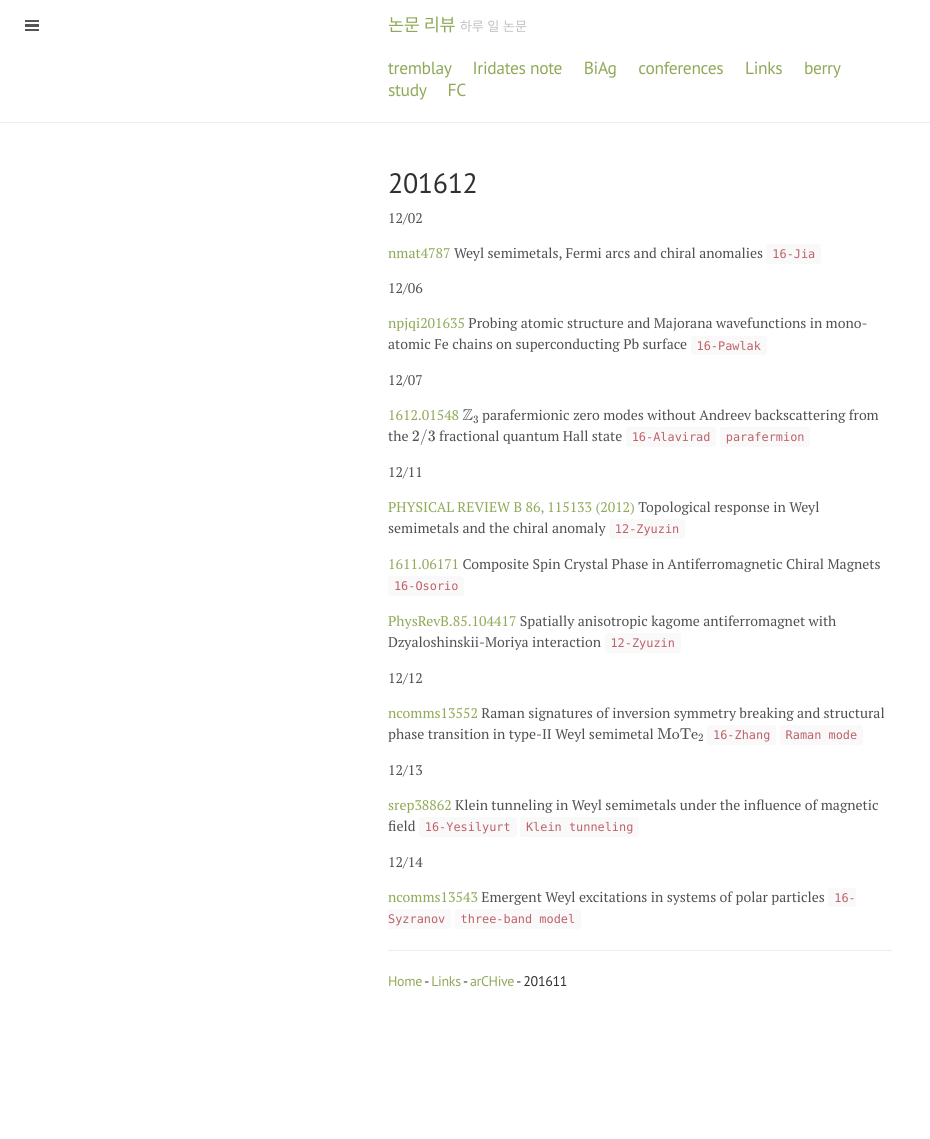
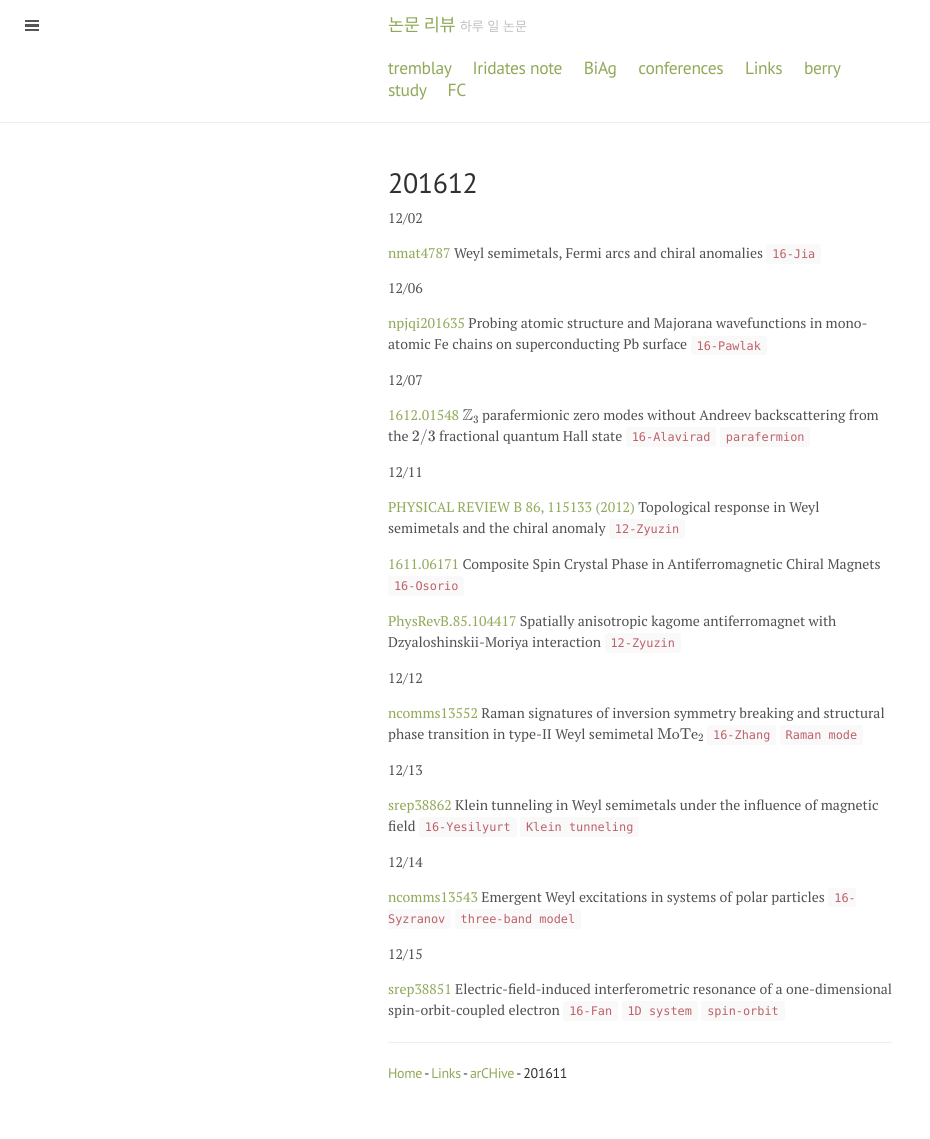
Before and after one commit to qkrwlsghdcjsworlt/work, a Jekyll site: the page built from 201612.md, in a window 1280 px wide. Shown: the whole page, without its empty margins (0-930 px from the left). Built offline with Jekyll 4.4.1, drawn with Linux system fonts in a browser that asks for light colours; formulas are drawn with MathJax 3; before the commit the page ends 1047 px from its top, so only the background shows below that.

Commit message:
“update”

```diff
--- a/201612.md
+++ b/201612.md
@@ -38,6 +38,13 @@ quantum Hall state `16-Alavirad` `parafermion`
 
 [ncomms13543](http://www.nature.com/articles/ncomms13543) Emergent Weyl excitations in systems of polar particles `16-Syzranov` `three-band model`
 
+12/15
+
+[srep38851](http://www.nature.com/articles/srep38851) Electric-field-induced interferometric resonance of a one-dimensional spin-orbit-coupled electron `16-Fan` `1D system` `spin-orbit`
+
+
+
+
 
 
 ---
```
